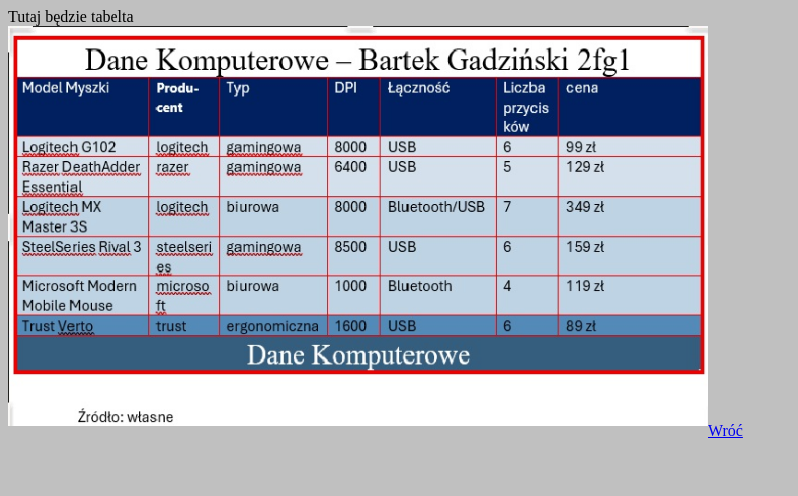
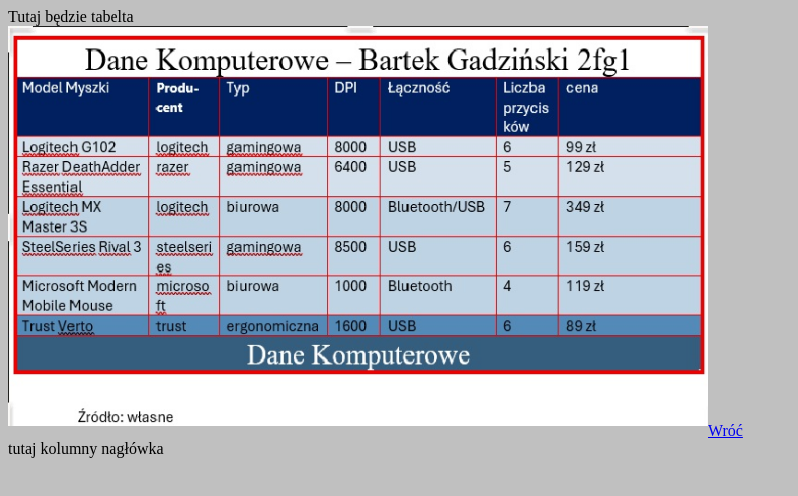
Before and after one commit to DeafPercy/pracownia, a plain HTML site: page tabela_gadzinski.html in a window 1280 px wide. Shown: the whole page, without its empty margins (0-798 px from the left). Drawn offline with Linux system fonts and the light colour scheme.

Commit message:
Add tbody for table header in tabela_gadzinski.html
Added a tbody element for table header columns.

```diff
--- a/tabela_gadzinski.html
+++ b/tabela_gadzinski.html
@@ -10,6 +10,6 @@
 <IMG SRC="Tabelkaa.jpg" ALIGN=left BORDER=0 WIDTH=700 HEIGHT=400 ALT="grafika"> <br> <br> <br> <br> <br> <br> <br> <br><br><br><br><br><br><br><br><br><br><br><br><br><br><br>
 
 <A HREF="index.html">Wróć </A>  <br>
-
+<tbody>tutaj kolumny nagłówka</tbody>
     </body>
   </html>
```
